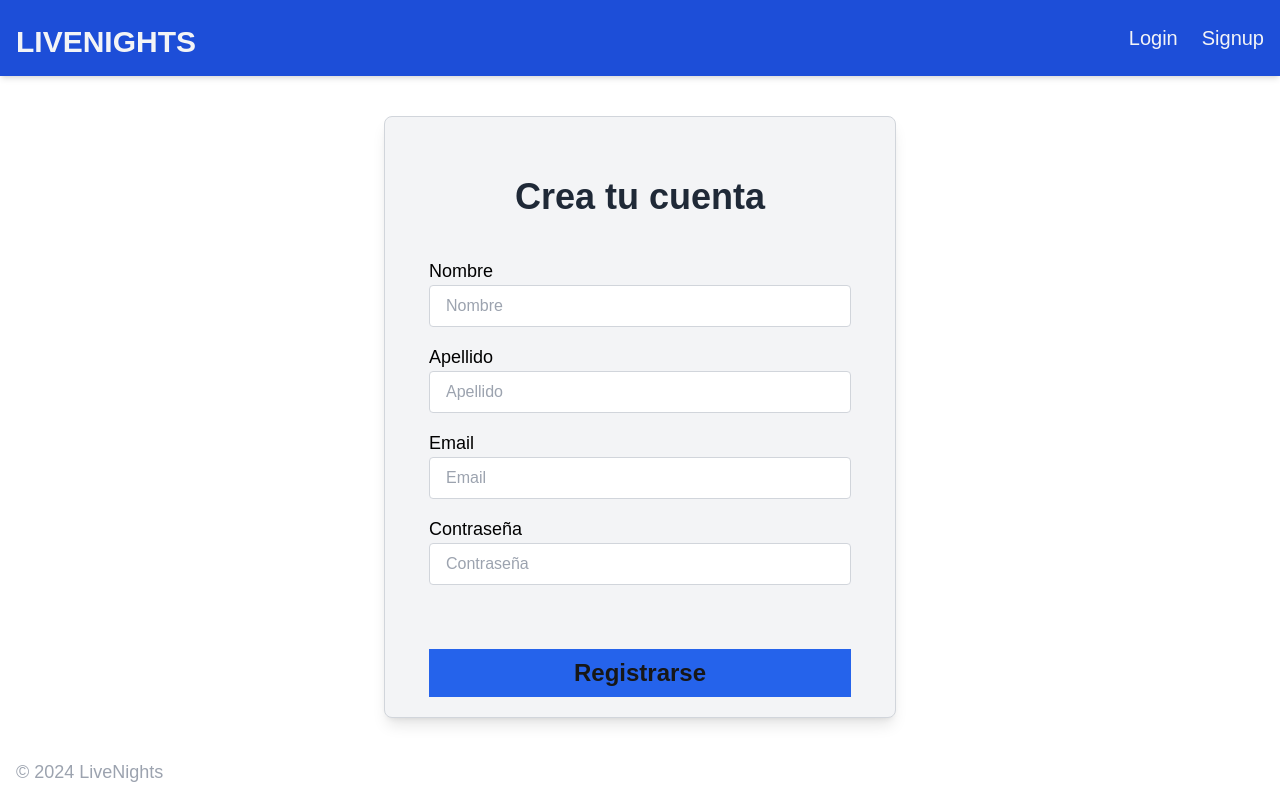
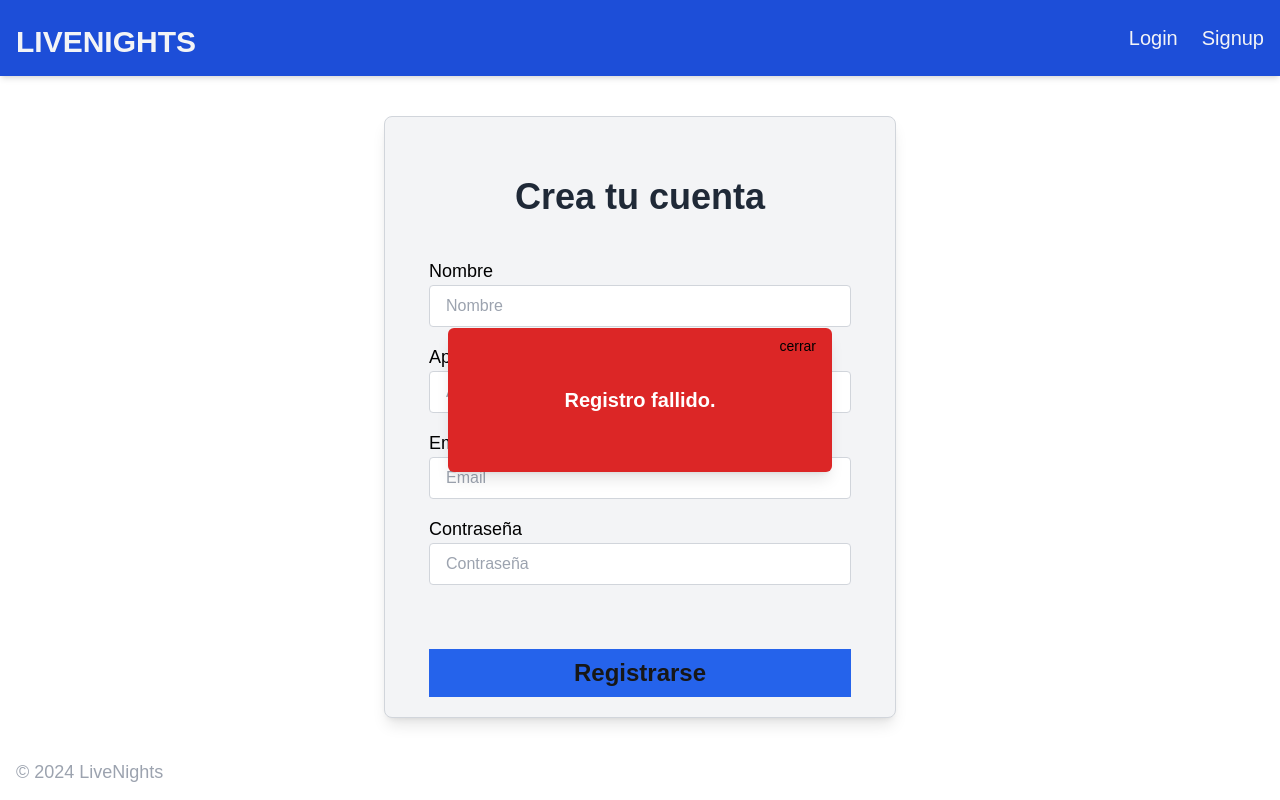
Before and after one commit to emaforlin/livenights-project, a Next.js app: page /signup in a window 1280 px wide. Both pictures are taken after typing "Sample", "Sample", "name@example.com", "Sample123" into the empty fields and a click on the button "Registrarse". Built offline with nearby package versions, Linux system fonts and the light colour scheme; no server answers; the database is empty.

Commit message:
adds an alert when the sign up fails

```diff
--- a/components/SignupForm.tsx
+++ b/components/SignupForm.tsx
@@ -4,11 +4,19 @@ import React, { useEffect, useState } from 'react'
 import { SubmitHandler, useForm } from 'react-hook-form'
 
 const SignupForm = () => {
-  const { register, handleSubmit, reset } = useForm<UserSignupData>();
+  const { register, handleSubmit, reset, formState: {errors} } = useForm<UserSignupData>();
 
-  const [apiResp, setApiResp] = useState<string|null>(null);
+  const [apiResp, setApiResp] = useState<{
+    message: string,
+    isAnError: boolean
+  }|null>(null);
 
-
+  const resetApiResp = () => {
+    setApiResp({
+      message: "",
+      isAnError: false,
+    });
+  }
 
   const onSubmit: SubmitHandler<UserSignupData> = async (data) =>  {
     try {
@@ -19,14 +27,23 @@ const SignupForm = () => {
       });
 
       const result = await resp.json();
-
+      console.log("RESULT: ", JSON.stringify(result))
       if (resp.ok) {
-        setApiResp(result.message || "Inicio de sesion exitoso!");
+        setApiResp({
+          message: "Registro exitoso!",
+          isAnError: false,
+        });
       } else {
-        setApiResp(result.message || "Inicio de sesion fallido.");
+        setApiResp({
+          message: result.message || "Registro fallido.",
+          isAnError: true,
+        });
       }
     } catch (err) {
-      setApiResp("Ocurrio un error. Intente nuevamente.");
+      setApiResp({
+        message: "Ocurrio un error. Intente nuevamente.",
+        isAnError: true,
+      });
     }
   };
 
@@ -39,6 +56,7 @@ const SignupForm = () => {
 
 
   return (
+    <>
       <form onSubmit={handleSubmit(onSubmit)} className="mx-6">
         <div className="mt-4">
           <label htmlFor="firstname" className="text-black text-lg">Nombre</label>
@@ -46,6 +64,7 @@ const SignupForm = () => {
           className="w-full px-4 py-2 border border-gray-300 rounded focus:outline-none focus:ring-2 focus:ring-blue-500 text-black"
           {...register("firstname", {required: true, maxLength: 80})}
           />
+          {errors.firstname && <p className="text-red-600">Campo requerido</p>}
         </div>
 
         <div className="mt-4">
@@ -53,6 +72,7 @@ const SignupForm = () => {
           <input type="text" id="lastname" placeholder="Apellido" className="w-full px-4 py-2 border border-gray-300 rounded focus:outline-none focus:ring-2 focus:ring-blue-500 text-black"
           {...register("lastname", {required: true, maxLength: 100})}
           />
+          {errors.lastname && <p className="text-red-600">Campo requerido</p>}
         </div>
 
         <div className="mt-4">
@@ -60,6 +80,7 @@ const SignupForm = () => {
           <input type="text" id="email" placeholder="Email" className="w-full px-4 py-2 border border-gray-300 rounded focus:outline-none focus:ring-2 focus:ring-blue-500 text-black"
           {...register("email", {required: true, pattern: /^\S+@\S+$/i})}
           />
+          {errors.email && <p className="text-red-600">Campo requerido</p>}
         </div>
 
         <div className="mt-4 mb-16">
@@ -67,12 +88,22 @@ const SignupForm = () => {
           <input type="password" id="password" placeholder="Contraseña" className="w-full px-4 py-2 border border-gray-300 rounded focus:outline-none focus:ring-2 focus:ring-blue-500 text-black focus:tracking-widest"
           {...register("password", {required: true, min: 8})}
           />
+          {errors.password && <p className="text-red-600">Campo requerido</p>}
         </div>
-
         <div className="w-full mt-4">
           <button className="w-full h-12 font-bold text-2xl bg-blue-600 hover:bg-blue-800 transition duration-300">Registrarse</button>
         </div>
       </form>
+
+      { apiResp?.isAnError && (
+        <div className="fixed inset-0 flex items-center justify-center z-50">
+          <div className="bg-red-600 text-white w-96 h-36 rounded-md shadow-lg flex items-center justify-center relative">
+            <button className="absolute top-0 right-0 text-sm text-black hover:underline self-end mr-4 mt-2" onClick={() => resetApiResp()}>cerrar</button>
+            <p className="text-xl font-bold">{apiResp.message}</p>
+        </div>
+      </div>
+      )}
+    </>
   );
 }
 
```
Lines whose indentation alone changed are shown as unchanged.
